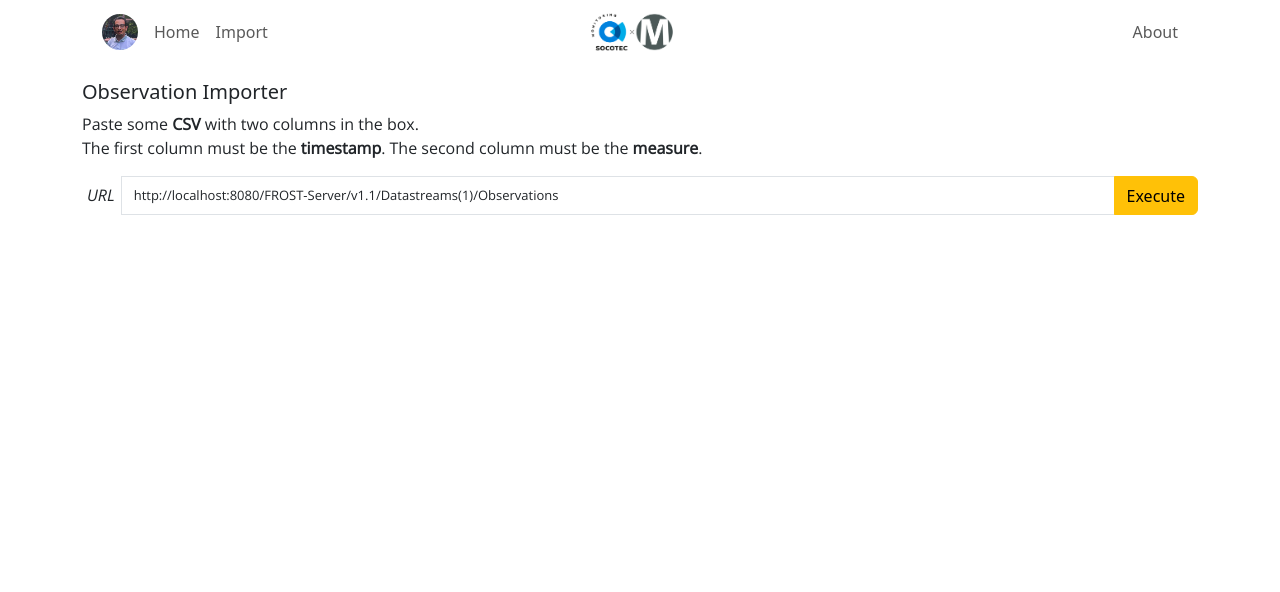
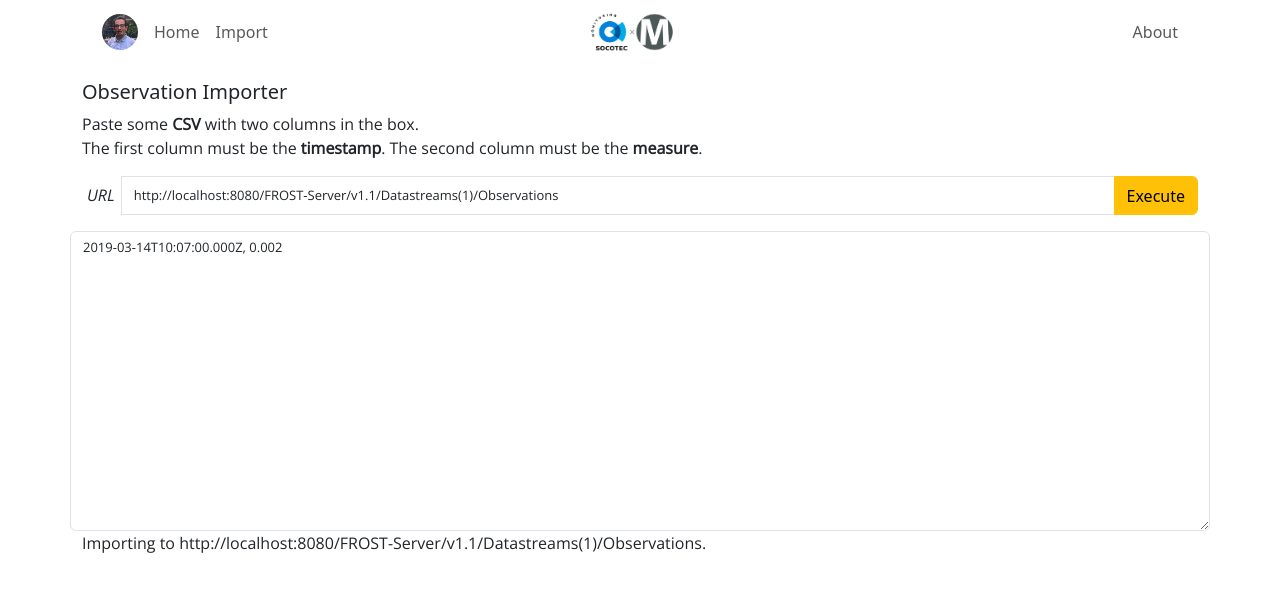
Before and after one commit to salahelfarissi/aps-gis-iot, a React (Create React App) app in the folder packages/front/: page /import in a window 1280 px wide. Shown: the top 592 px of the page. Built offline with nearby package versions, Linux system fonts and the light colour scheme; no server answers; what cesium, react-plotly.js would draw is missing.

Commit message:
Added text area

```diff
--- a/packages/front/src/components/Import.js
+++ b/packages/front/src/components/Import.js
@@ -3,10 +3,12 @@ import { Container, Row, Input, Label, FormGroup, Form, Button } from "reactstra
 
 export default function Import() {
   const [url, setUrl] = useState("http://localhost:8080/FROST-Server/v1.1/Datastreams(1)/Observations");
+  const [data, setData] = useState("2019-03-14T10:07:00.000Z, 0.002");
 
   const execute = () => {
-    console.log("execute");
-  }
+    setData("Loading...");
+  };
+
 
   return (
     <Container className="mt-3">
@@ -28,12 +30,27 @@ export default function Import() {
               style={{ fontFamily: 'Open Sans, sans-serif', fontSize: 13 }}
               onChange={e => setUrl(e.target.value)}
             />
-            <Button color="warning" onClick={execute()}>
+            <Button color="warning" onClick={() => execute()}>
               Execute
             </Button>
           </FormGroup>
         </Form>
       </Row>
+      <Row>
+        <Input
+          type="textarea"
+          name="content"
+          id="data"
+          style={{ fontFamily: 'Open Sans, sans-serif', fontSize: 13, height: 300 }}
+          onChange={e => e.target.value}
+          value={data}
+        />
+      </Row>
+      <div id="result">
+        <p>
+          Importing to {url}.
+        </p>
+      </div>
     </Container>
   );
 }
```
